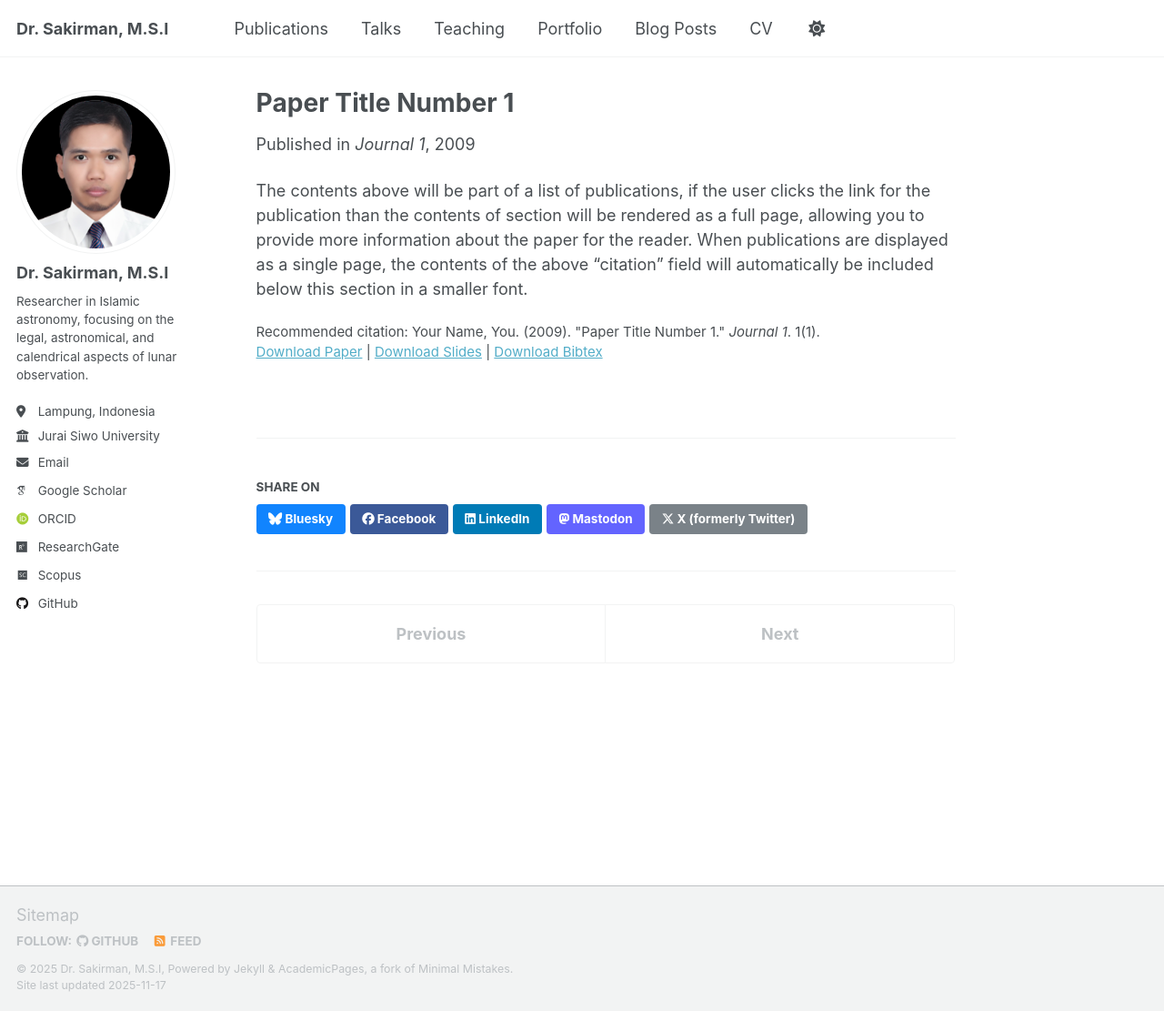
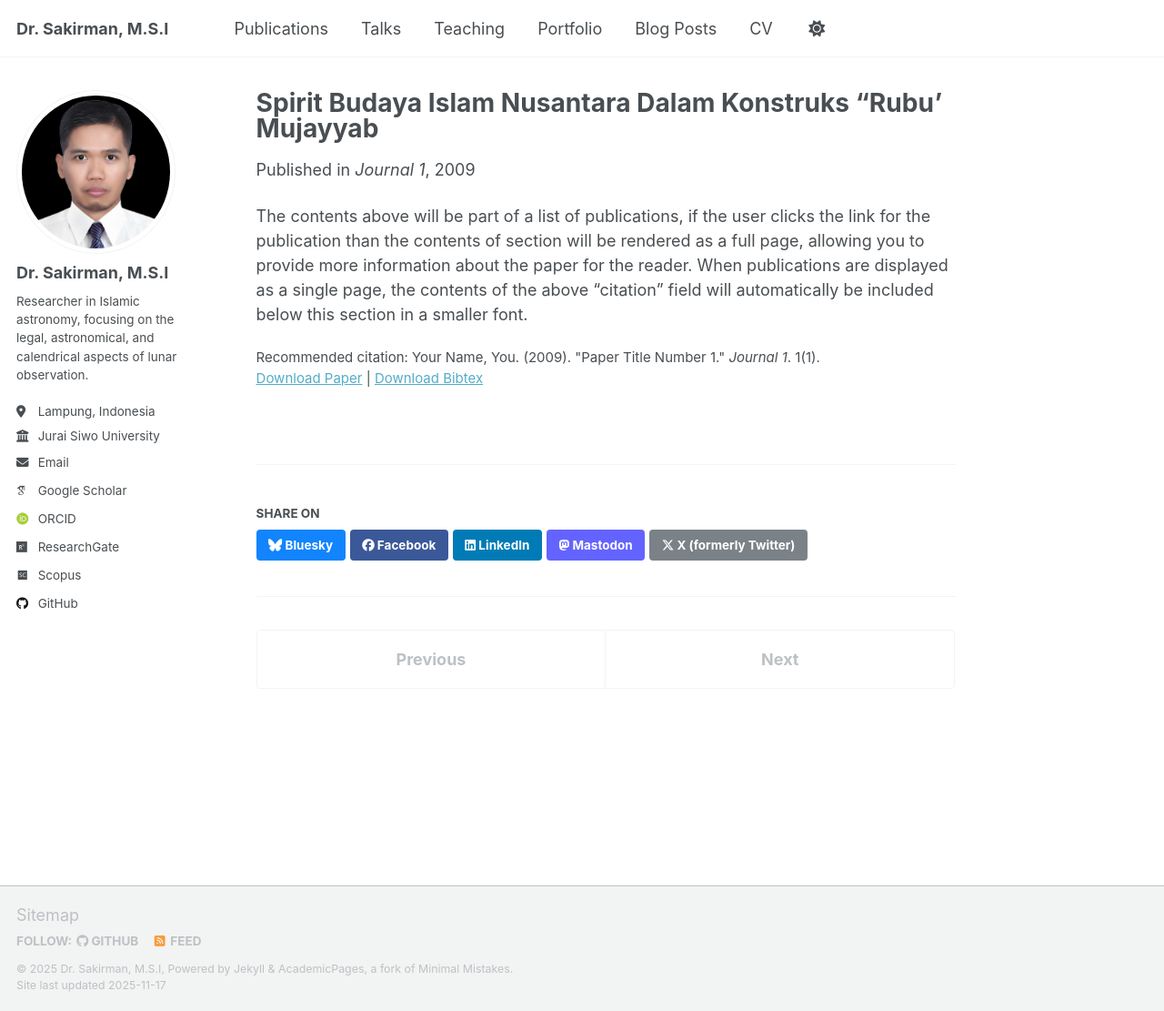
Before and after one commit to sakir-man/sakir-man.github.io, a Jekyll site: the page built from _publications/2009-10-01-paper-title-number-1.md, in a window 1280 px wide and 1111 px high. Shown: the whole window at 91% size. Built offline with Jekyll 4.4.1, drawn with Linux system fonts in a browser that asks for light colours; some web fonts are replaced; a script that is not in the unit is left out.

Commit message:
Update 2009-10-01-paper-title-number-1.md

```diff
--- a/_publications/2009-10-01-paper-title-number-1.md
+++ b/_publications/2009-10-01-paper-title-number-1.md
@@ -1,12 +1,12 @@
 ---
-title: "Paper Title Number 1"
+title: "Spirit Budaya Islam Nusantara Dalam Konstruks “Rubu’ Mujayyab"
 collection: publications
 category: manuscripts
 permalink: /publication/2009-10-01-paper-title-number-1
 excerpt: 'This paper is about the number 1. The number 2 is left for future work.'
 date: 2009-10-01
 venue: 'Journal 1'
-slidesurl: 'https://academicpages.github.io/files/slides1.pdf'
+slidesurl: #
 paperurl: 'https://academicpages.github.io/files/paper1.pdf'
 bibtexurl: 'https://academicpages.github.io/files/bibtex1.bib'
 citation: 'Your Name, You. (2009). &quot;Paper Title Number 1.&quot; <i>Journal 1</i>. 1(1).'
```
